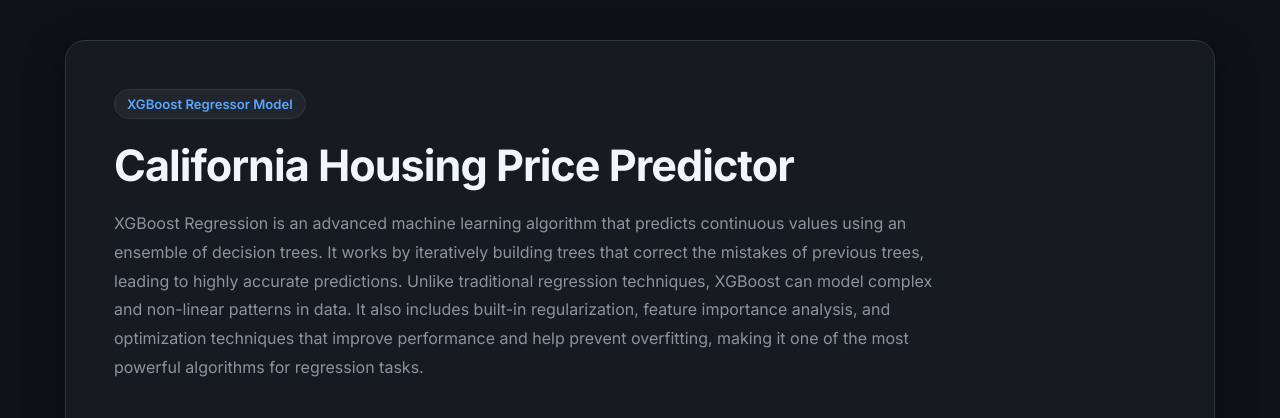
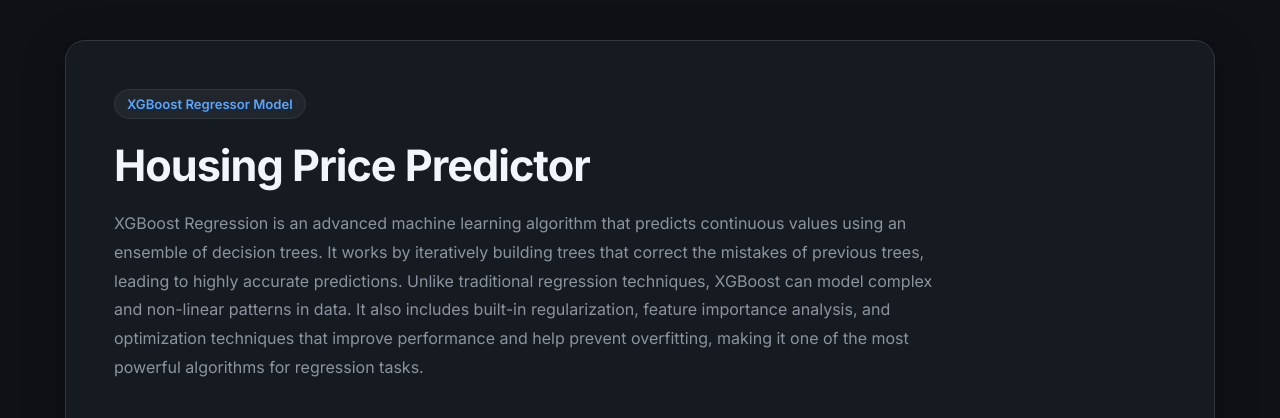
Before and after one commit to iamangameplayer/Project, a Django app: template machine/xgbst/templates/xgboost_page.html in a window 1280 px wide. Shown: the top 418 px of the page. Run offline with Django 3.2, Linux system fonts and the light colour scheme; the template is opened without the code that fills it, so the values that code supplies are empty.

Commit message:
Change title and currency symbol in XGBoost page

```diff
--- a/machine/xgbst/templates/xgboost_page.html
+++ b/machine/xgbst/templates/xgboost_page.html
@@ -23,7 +23,7 @@
 
             <p class="tag">XGBoost Regressor Model</p>
 
-            <h1>California Housing Price Predictor</h1>
+            <h1>Housing Price Predictor</h1>
 
             <p class="description">
                XGBoost Regression is an advanced machine learning algorithm that predicts continuous values using an ensemble of decision trees.
@@ -174,7 +174,7 @@ function sendData_xgbst()
             (data.result * 100000).toFixed(2);
 
         document.getElementById('result').innerText =
-            "Estimated Price: $" + price_ridge;
+            "Estimated Price: ₹ " + price_ridge;
 
     })
 
```
